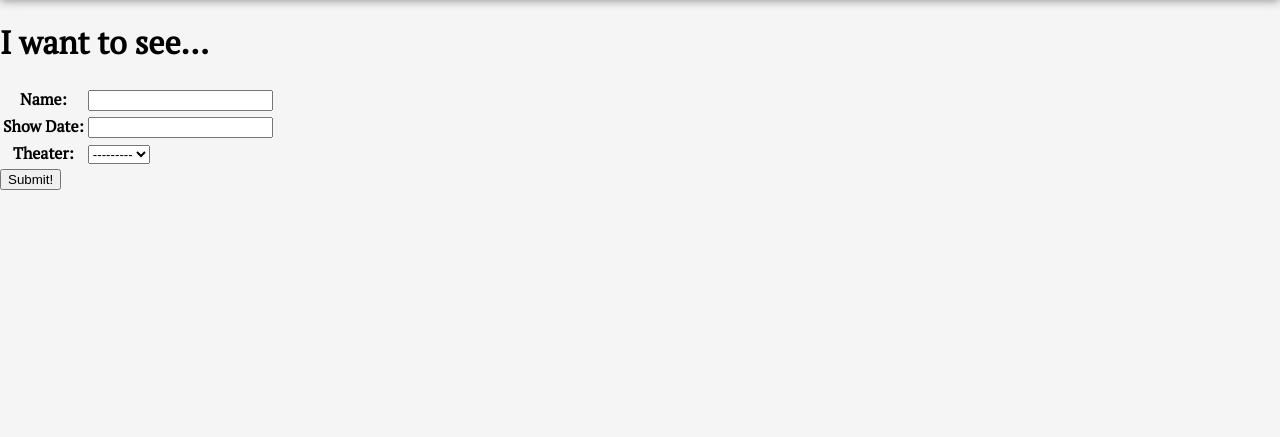
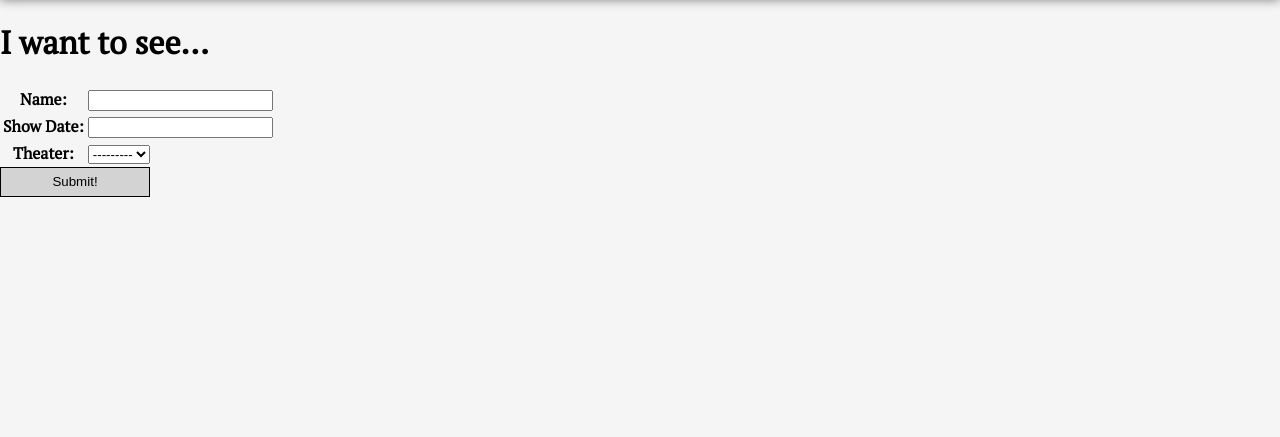
Before and after one commit to austin-showen/showtime, a Django app: page /shows/create/ in a window 1280 px wide. Shown: the part 160-597 px from the top of the page. Run offline with Django 4.2, Linux system fonts and the light colour scheme; the visitor is signed in with stand-in values (Sample User, id 1); data that the repository does not hold is empty.

Commit message:
update button style

```diff
--- a/showtime/main_app/static/css/style.css
+++ b/showtime/main_app/static/css/style.css
@@ -194,3 +194,18 @@ a.linktext {
   align-items: center;
   flex-direction: column;
 }
+
+.btn {
+  background-color: lightgray;
+  height: 30px;
+  width: 150px;
+  border: 1px solid black;
+}
+
+.btn:hover {
+  background-color: #fce300;
+}
+
+.review .btn {
+  margin: 30px 135px;
+}
```
